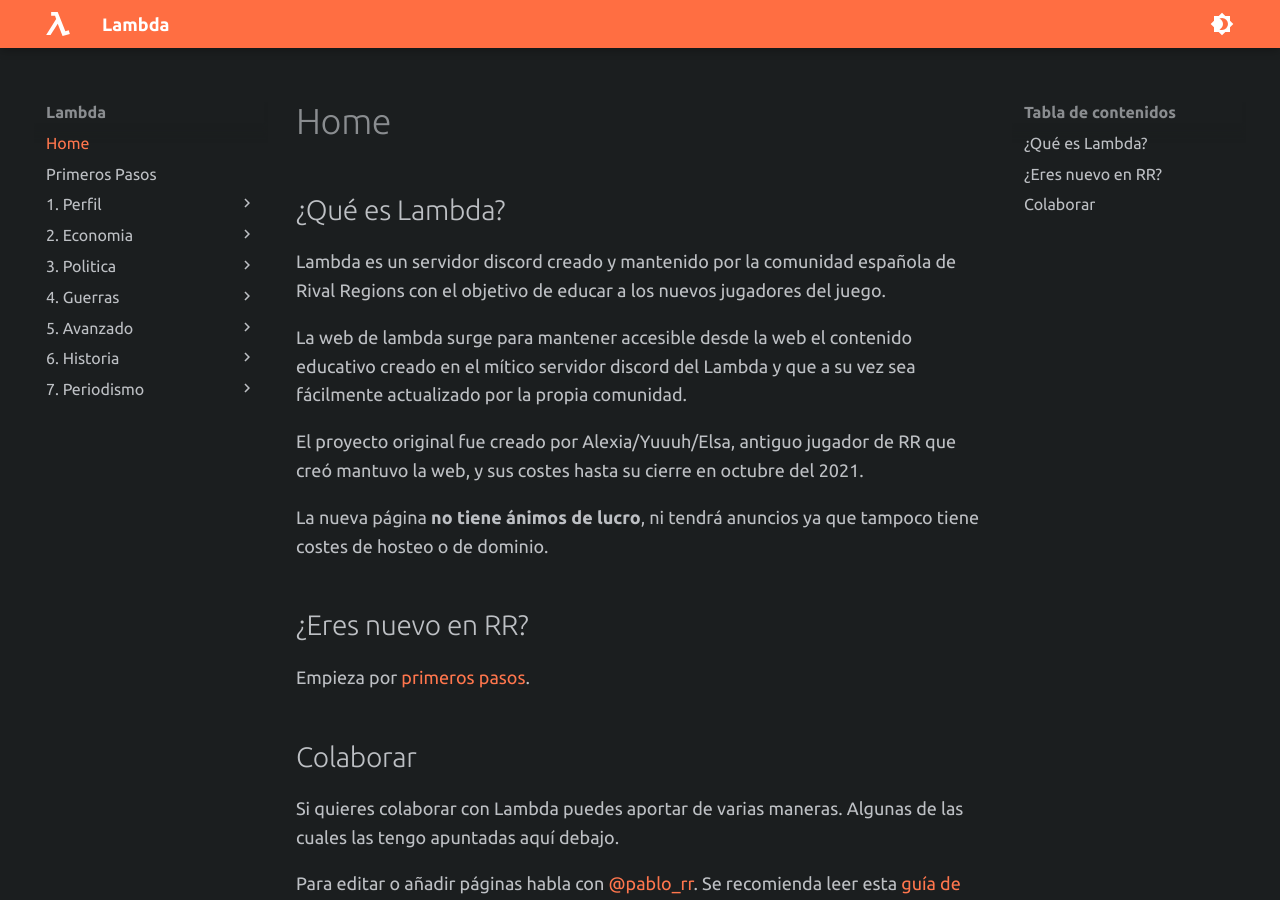
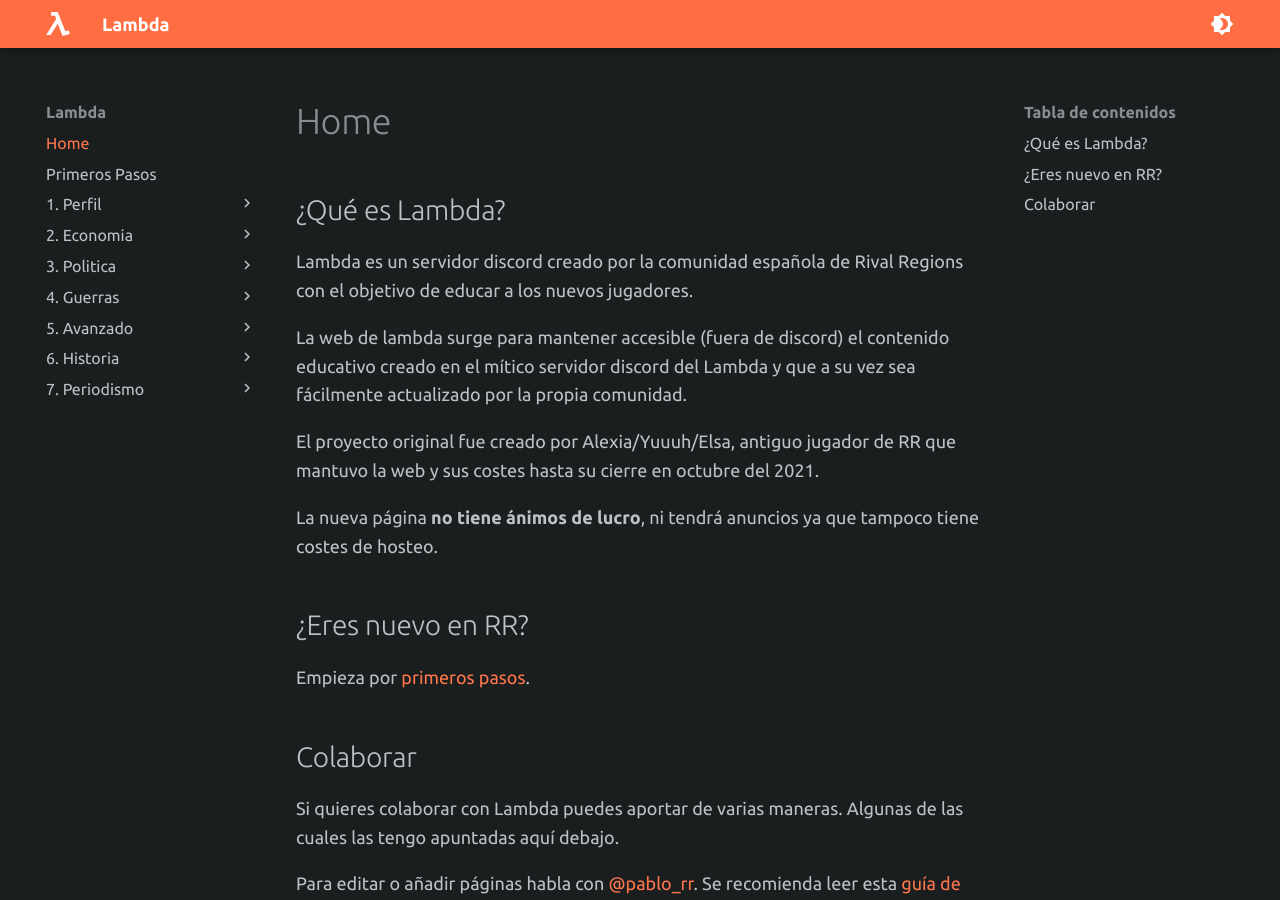
Before and after one commit to pbl0/lambda-mkdocs-material, an MkDocs documentation site: the page built from docs/index.md, in a window 1280 px wide and 900 px high. Built offline with MkDocs 1.6.1 and Material for MkDocs 9.7.7, drawn with Linux system fonts in a browser that asks for light colours.

```diff
--- a/docs/index.md
+++ b/docs/index.md
@@ -2,15 +2,16 @@
 
 ## ¿Qué es Lambda?
 
-Lambda es un servidor discord creado y mantenido por la comunidad española de Rival Regions con el objetivo de educar a los nuevos jugadores del juego.
+Lambda es un servidor discord creado por la comunidad española de Rival Regions con el objetivo de educar a los nuevos jugadores.
 
-La web de lambda surge para mantener accesible desde la web el contenido educativo creado en el mítico servidor discord del Lambda y que a su vez sea fácilmente actualizado por la propia comunidad.
+La web de lambda surge para mantener accesible (fuera de discord) el contenido educativo creado en el mítico servidor discord del Lambda y que a su vez sea fácilmente actualizado por la propia comunidad.
 
-El proyecto original fue creado por Alexia/Yuuuh/Elsa, antiguo jugador de RR que creó mantuvo la web, y sus costes hasta su cierre en octubre del 2021.
+El proyecto original fue creado por Alexia/Yuuuh/Elsa, antiguo jugador de RR que mantuvo la web y sus costes hasta su cierre en octubre del 2021.
 
-La nueva página **no tiene ánimos de lucro**, ni tendrá anuncios ya que tampoco tiene costes de hosteo o de dominio.
+La nueva página **no tiene ánimos de lucro**, ni tendrá anuncios ya que tampoco tiene costes de hosteo.
 
-##  ¿Eres nuevo en RR?
+## ¿Eres nuevo en RR?
+
 Empieza por [primeros pasos](/01-Primeros-Pasos).
 
 ## Colaborar
@@ -22,29 +23,28 @@ Se recomienda leer esta [guía de markdown](https://docs.github.com/es/github/wr
 
 Tareas pendientes:
 
-
 - [ ] Revisar actualizaciones del juego.
 - [ ] Añadir contenido del discord.
 - [ ] Añadir capturas de pantalla:
-    - [ ] Formas de gobierno
-    - [ ] Votar
-    - [ ] Contaminación
-    - [x] ~~Habilidades~~
-    - [x] ~~Academia militar~~
-    - [x] ~~Guerras~~
-    - [x] ~~Casa~~
-    - [x] ~~Exp. laboral~~
-    - [x] ~~Almacén~~
-    - [x] ~~Comerciar~~
-    - [x] ~~Departamentos~~
-    - [x] ~~Subastas de fábricas~~
-    - [x] ~~Trabajar~~
-    - [x] ~~Autonomías~~
-    - [x] ~~Bloque~~
-    - [x] ~~Entrenamiento militar~~
-    - [x] ~~Tropas~~
-    - [x] ~~Parlamento~~
-    - [x] ~~Daño alpha~~
+  - [ ] Formas de gobierno
+  - [ ] Votar
+  - [ ] Contaminación
+  - [x] ~~Habilidades~~
+  - [x] ~~Academia militar~~
+  - [x] ~~Guerras~~
+  - [x] ~~Casa~~
+  - [x] ~~Exp. laboral~~
+  - [x] ~~Almacén~~
+  - [x] ~~Comerciar~~
+  - [x] ~~Departamentos~~
+  - [x] ~~Subastas de fábricas~~
+  - [x] ~~Trabajar~~
+  - [x] ~~Autonomías~~
+  - [x] ~~Bloque~~
+  - [x] ~~Entrenamiento militar~~
+  - [x] ~~Tropas~~
+  - [x] ~~Parlamento~~
+  - [x] ~~Daño alpha~~
 - [x] ~~Guía Nueva Casa.~~
 - [x] ~~Borrar artículos innecesarios o redundantes.~~
 - [x] ~~Mejorar diseño (migrar a mkdocs)~~
@@ -52,8 +52,8 @@ Tareas pendientes:
 - [x] ~~Añadir sección de historia.~~
 - [x] ~~Corregir tablas rotas~~
 - [x] ~~Arreglar tablas de contenido~~
-    - [x] ~~Perfil~~
-    - [x] ~~Politica~~
-    - [x] ~~Economia~~
-    - [x] ~~Guerras~~
-    - [x] ~~Historia~~
+  - [x] ~~Perfil~~
+  - [x] ~~Politica~~
+  - [x] ~~Economia~~
+  - [x] ~~Guerras~~
+  - [x] ~~Historia~~
--- a/generate-indexs.py
+++ b/generate-indexs.py
@@ -26,7 +26,7 @@ nav = []
 
 for page in sections:
 
-    if '.md' in page or 'img' in page or 'css' in page or 'Historia' in page or 'CNAME' in page:
+    if '.md' in page or 'img' in page or 'css' in page or 'Historia' in page or 'CNAME' in page or '.html' in page:
         pass
     else:
         pages = os.listdir('docs/'+page)
```
Also changed, not shown: docs/1.-Perfil/index.md (added, +10 -0 lines), docs/2.-Economia/index.md (added, +19 -0 lines), docs/3.-Politica/index.md (added, +13 -0 lines), docs/4.-Guerras/index.md (added, +8 -0 lines), docs/5.-Avanzado/index.md (added, +8 -0 lines), docs/7.-Periodismo/index.md (added, +6 -0 lines), docs/6.-Historia/index.md (line endings or trailing spaces).
